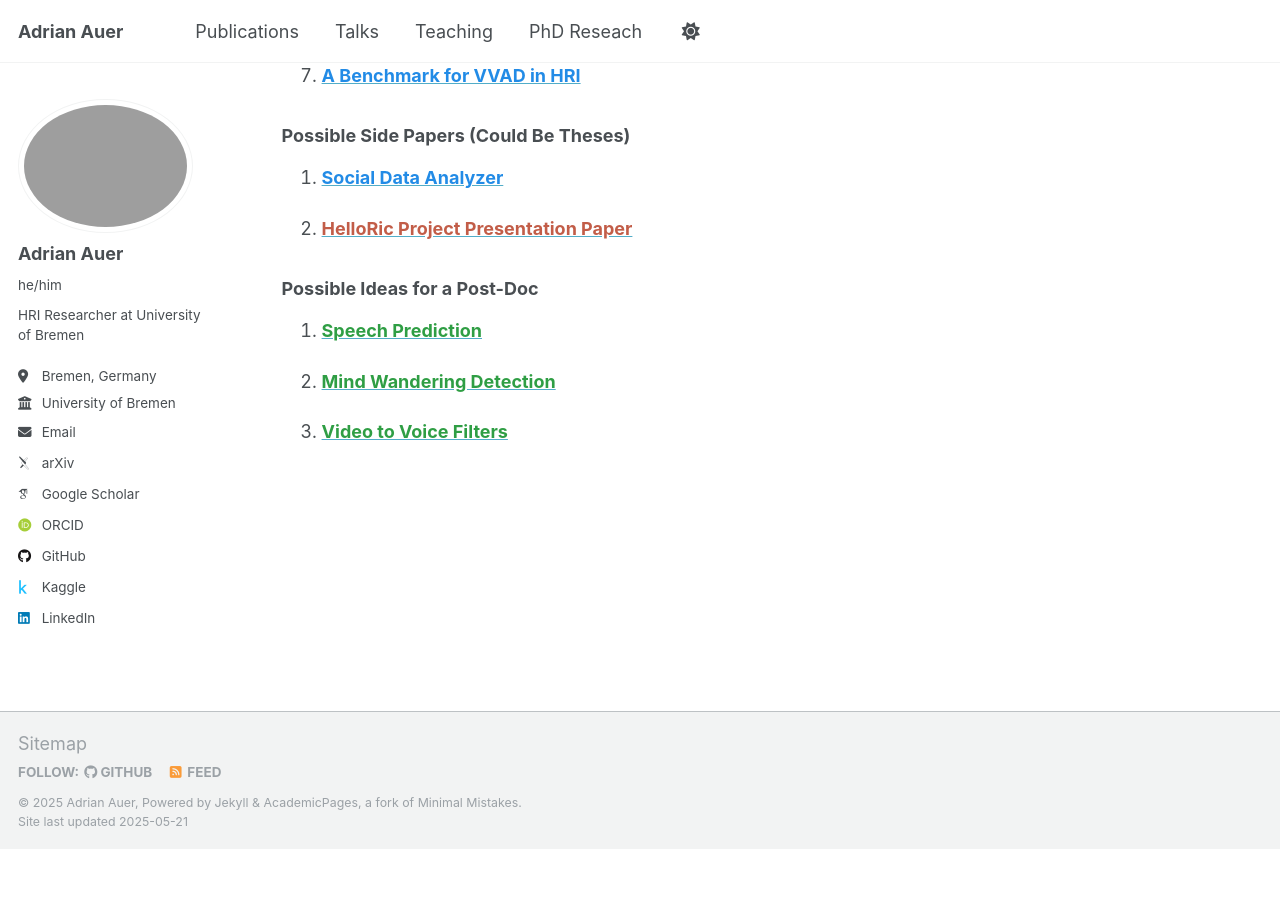
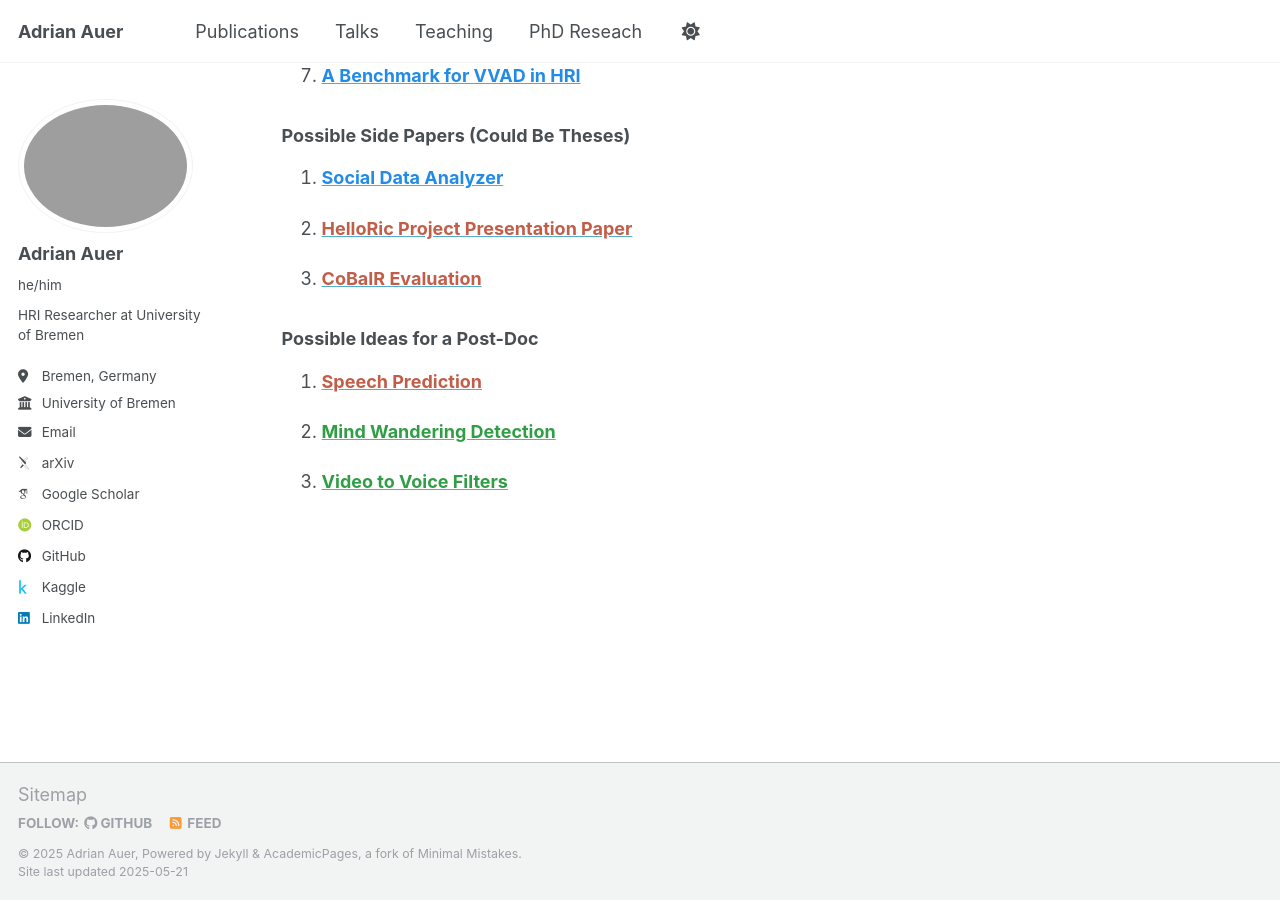
Before and after one commit to adriandavidauer/adriandavidauer.github.io, a Jekyll site: the page built from _pages/phd-research.md, in a window 1280 px wide and 900 px high, scrolled down 3605 px. Built offline with Jekyll 4.4.1, drawn with Linux system fonts in a browser that asks for light colours; some web fonts are replaced; before the commit the page ends 4454 px from its top, so only the background shows below that.

```diff
--- a/_pages/phd-research.md
+++ b/_pages/phd-research.md
@@ -99,9 +99,12 @@ By achieving these goals, I aim to bridge the gap between cutting-edge research
 2. [**<span style="color:#c25d48;">HelloRic Project Presentation Paper</span>**](/hello-ric/)
 
 
+3. [**<span style="color:#c25d48;">CoBaIR Evaluation</span>**](/cobair-eval/)
+
+
 ### Possible Ideas for a Post-Doc
 
-1. [**<span style="color:#2f9e44;">Speech Prediction</span>**](/speech-prediction/)
+1. [**<span style="color:#c25d48;">Speech Prediction</span>**](/speech-prediction/)
 
 
 2. [**<span style="color:#2f9e44;">Mind Wandering Detection</span>**](/mind-wandering/)
```
Also changed, not shown: _pages/cobair-eval.md (added, +6 -0 lines).
